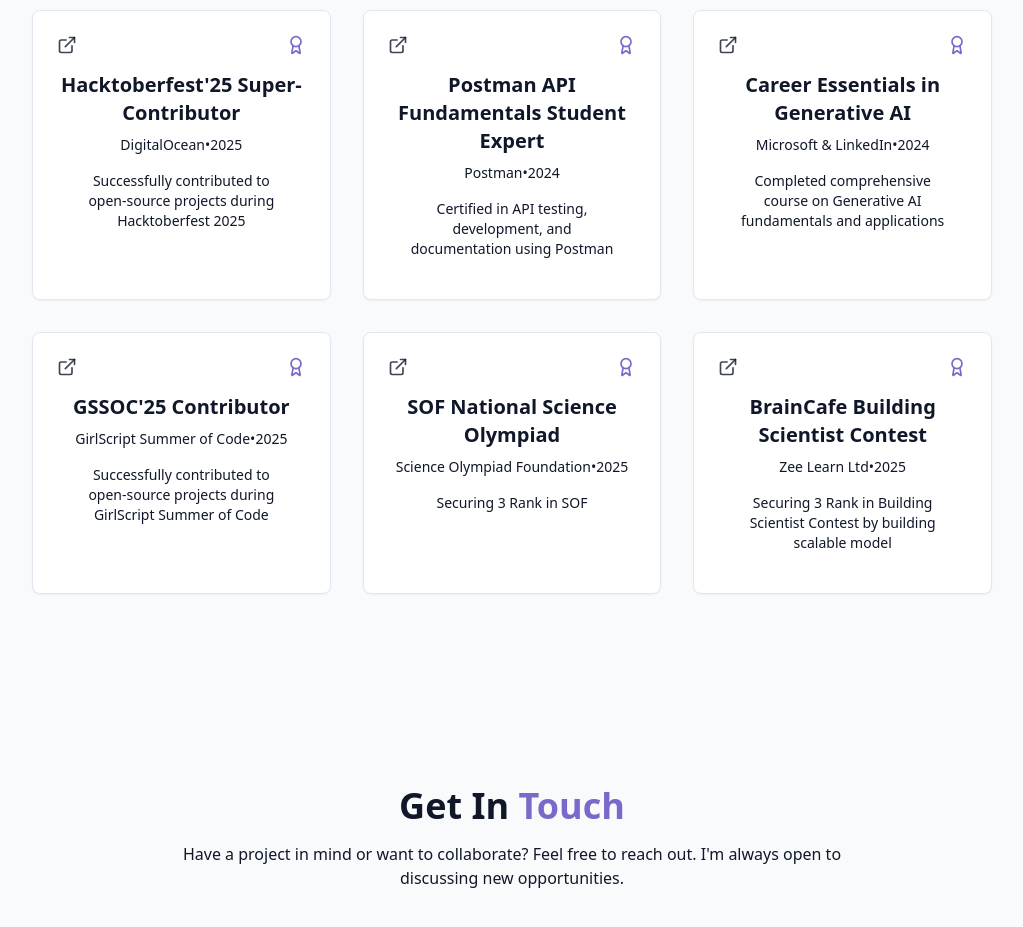
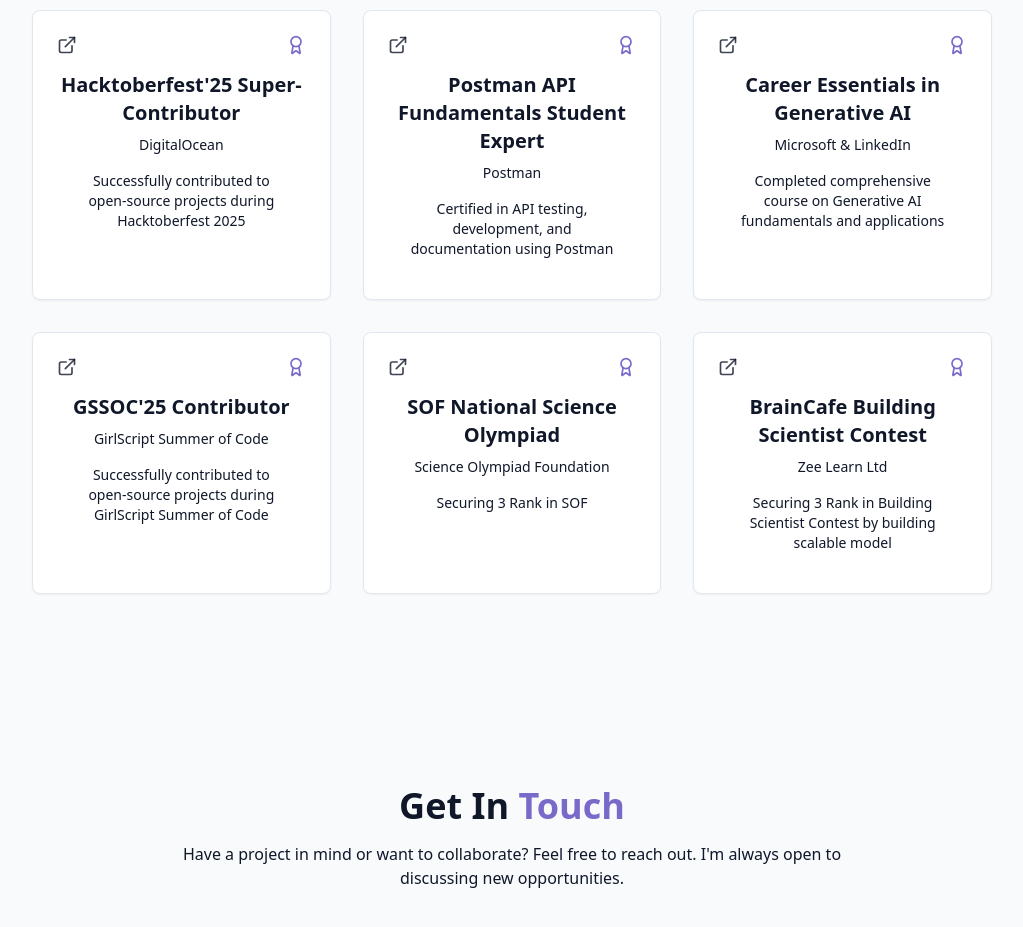
Before and after one commit to Shreyashgol/portfolio_3d, a React (Vite) app: page / in a window 1280 px wide. Shown: the part 4980-5907 px from the top of the page, without its empty margins (128-1151 px from the left). Built offline with nearby package versions, Linux system fonts and the light colour scheme.

Commit message:
some significant changes

```diff
--- a/src/components/CertificationsSection.jsx
+++ b/src/components/CertificationsSection.jsx
@@ -5,7 +5,6 @@
     id: 1,
     title: "Hacktoberfest'25 Super-Contributor",
     issuer: "DigitalOcean",
-    date: "2025",
     description:
       "Successfully contributed to open-source projects during Hacktoberfest 2025",
     link: "https://www.holopin.io/hacktoberfest2025/userbadge/cmhm9zptn001mjm04mzhzc7jj",
@@ -15,7 +14,6 @@
     id: 2,
     title: "Postman API Fundamentals Student Expert",
     issuer: "Postman",
-    date: "2024",
     description:
       "Certified in API testing, development, and documentation using Postman",
     link: "https://api.badgr.io/public/assertions/15UnwDBNRhCOZUrLyGqUyw",
@@ -25,7 +23,6 @@
     id: 3,
     title: "Career Essentials in Generative AI",
     issuer: "Microsoft & LinkedIn",
-    date: "2024",
     description:
       "Completed comprehensive course on Generative AI fundamentals and applications",
     link: "https://www.linkedin.com/learning/certificates/761a94f74c31cb7ee7f260434bba9de96d97eec308b33bb0693133b111d5b300",
@@ -35,7 +32,6 @@
     id: 4,
     title: "GSSOC'25 Contributor",
     issuer: "GirlScript Summer of Code",
-    date: "2025",
     description:
       "Successfully contributed to open-source projects during GirlScript Summer of Code",
     link: "https://disciplinary-aquamarine-uekqpqumcg-9s3gxmq2ur.edgeone.dev/",
@@ -45,7 +41,6 @@
     id: 5,
     title: "SOF National Science Olympiad",
     issuer: "Science Olympiad Foundation",
-    date: "2025",
     description:
       "Securing 3 Rank in SOF",
     link: "https://secondary-plum-bjb2g91e3w-dtlonavzxe.edgeone.dev/",
@@ -55,7 +50,6 @@
     id: 6,
     title: "BrainCafe Building Scientist Contest",
     issuer: "Zee Learn Ltd",
-    date: "2025",
     description:
       "Securing 3 Rank in Building Scientist Contest by building scalable model",
     link: "https://img.sanishtech.com/u/edddf8365187f4bd2947d8123b22cae1.jpg",
@@ -97,11 +91,9 @@
 
               <h3 className="text-xl font-semibold mb-2">{cert.title}</h3>
 
-              <div className="text-sm text-muted-foreground">
-                <span>{cert.issuer}</span>
-                <span>•</span>
-                <span>{cert.date}</span>
-              </div>
+              <p className="text-sm text-muted-foreground">
+                {cert.issuer}
+              </p>
 
               <p className="m-4 text-sm text-muted-foreground">
                 {cert.description}
```
